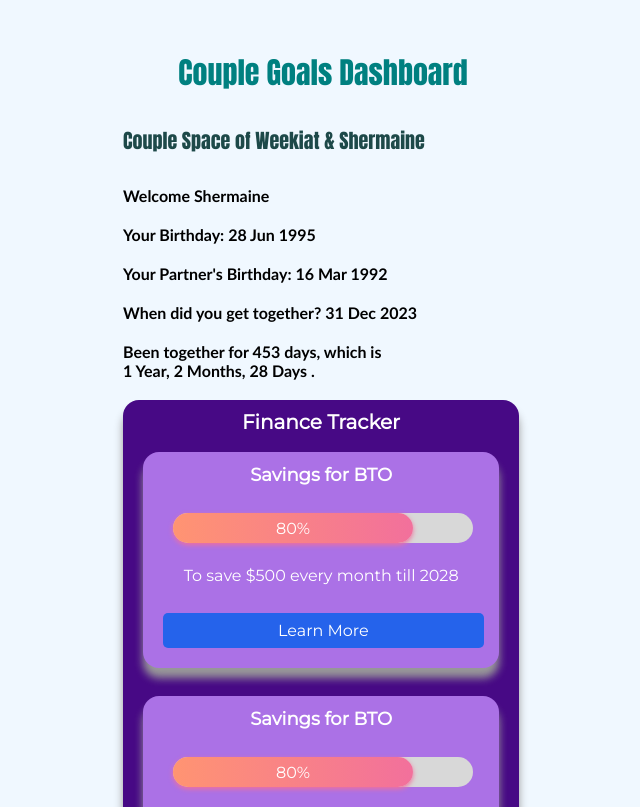
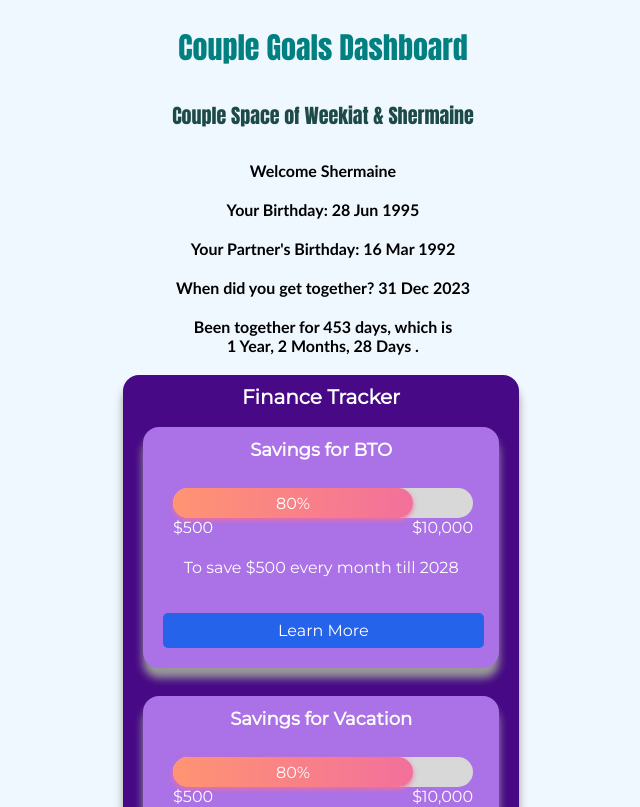
Before and after one commit to shermainelim/CoupleGoalsApp, a React (Create React App) app in the folder client/: page /dashboard in a window 1280 px wide. Shown: the top 807 px of the page, without its empty margins (317-957 px from the left). Built offline with nearby package versions, Linux system fonts and the light colour scheme.

Commit message:
dashboard 40% done

```diff
--- a/client/src/screens/dashboard/dashboard.jsx
+++ b/client/src/screens/dashboard/dashboard.jsx
@@ -83,11 +83,12 @@ const yearsTgt = getFormatedStringFromDays(daysTgt);
           link="card2"
         />
         <Card
-          title="Savings for BTO"
+          title="Savings for Vacation"
           description="To save $500 every month till 2028"
           buttonText="Learn More"
           link="card2"
         />
+
     </div>
     </div>
   );
--- a/client/src/screens/dashboard/dashboard.scss
+++ b/client/src/screens/dashboard/dashboard.scss
@@ -29,6 +29,7 @@ body, html {
     align-items: center;
     text-align: center;
     background-color: aliceblue;
+    margin-bottom: 50px;
 
 
     .imageIcon{
@@ -55,14 +56,14 @@ body, html {
       font-size:25px;
       color: rgb(29, 73, 73);
       font-size: 20px;
-      text-align: left;
+      text-align: center;
       padding-left: 20px;
       padding-right: 20px;
       font-family: Impact, Haettenschweiler, 'Arial Narrow Bold', sans-serif;
     }
 
     .space-welcome{
-        text-align: left;
+        text-align: center;
         padding-left: 20px;
         padding-right: 20px;
         font-family: 'Gill Sans', 'Gill Sans MT', Calibri, 'Trebuchet MS', sans-serif;
--- a/client/src/shared/Card.scss
+++ b/client/src/shared/Card.scss
@@ -26,7 +26,7 @@
   }
 
   .card-description {
-    margin: 0.5rem 5%;
+    margin-top: 25px;
   }
 
   .card-btn {
--- a/client/src/shared/ProgressBar.jsx
+++ b/client/src/shared/ProgressBar.jsx
@@ -20,7 +20,11 @@ const ProgressBar = ({done}) => {
 			<div className={cx("progress-done")} style={style}>
 				{done}%
 			</div>
-		</div>
+            <div className={cx("progress-start-end")}>
+            <div className={cx("progress-start")}>$500</div>
+            <div className={cx("progress-end")}>$10,000</div>
+            </div>
+        </div>
 	)
 }
 
--- a/client/src/shared/ProgressBar.scss
+++ b/client/src/shared/ProgressBar.scss
@@ -36,3 +36,16 @@ body {
 	opacity: 0;
 	transition: 1s ease 0.3s;
 }
+
+.progress-start-end{
+    display: flex;
+    flex-direction: row;
+    justify-content: space-between;
+}
+.progress-start{
+
+}
+
+.progress-end{
+
+}
```
